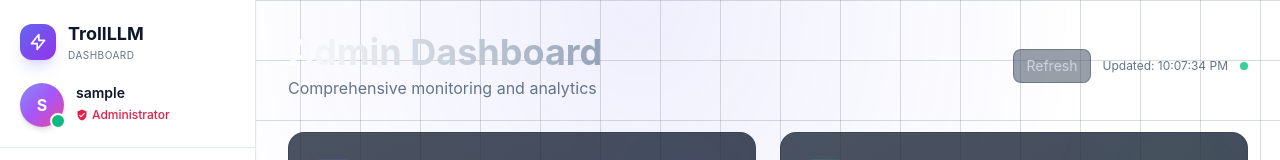
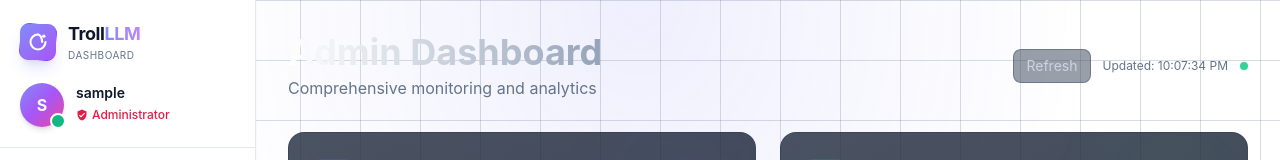
Before and after one commit to hjsad1994/Troll-LLM, a Next.js app in the folder frontend/: page / in a window 1280 px wide. Shown: the top 160 px of the page. Built offline with nearby package versions, Linux system fonts and the light colour scheme; no server answers; sample sign-in values are in the browser's storage.

Commit message:
Revamp Sidebar logo and text styling
- Updated the logo section in the Sidebar component to enhance visual appeal with a new gradient effect and animation on hover.
- Improved text styling for the application name, incorporating a gradient effect for better branding and readability.

```diff
--- a/frontend/src/components/Sidebar.tsx
+++ b/frontend/src/components/Sidebar.tsx
@@ -107,14 +107,19 @@ export default function Sidebar() {
       {/* Header Section - Fixed */}
       <div className="flex-shrink-0 p-5 border-b border-slate-200 dark:border-[var(--theme-border)]">
         {/* Logo */}
-        <Link href="/" className="flex items-center gap-3 mb-5">
-          <div className="w-9 h-9 rounded-xl bg-gradient-to-br from-indigo-500 to-purple-600 flex items-center justify-center shadow-lg shadow-indigo-500/20">
-            <svg className="w-5 h-5 text-white" fill="none" viewBox="0 0 24 24" stroke="currentColor">
-              <path strokeLinecap="round" strokeLinejoin="round" strokeWidth={2} d="M13 10V3L4 14h7v7l9-11h-7z" />
-            </svg>
+        <Link href="/" className="flex items-center gap-3 mb-5 group">
+          <div className="relative w-9 h-9">
+            <div className="absolute inset-0 bg-gradient-to-br from-indigo-500 to-purple-600 rounded-lg rotate-6 group-hover:rotate-12 transition-transform duration-300" />
+            <div className="absolute inset-0 bg-gradient-to-br from-indigo-400 to-purple-500 rounded-lg flex items-center justify-center shadow-lg shadow-indigo-500/20">
+              <svg className="w-5 h-5 text-white" viewBox="0 0 24 24" fill="none" stroke="currentColor" strokeWidth="2.5" strokeLinecap="round" strokeLinejoin="round">
+                <path d="M12 3C7 3 3 7 3 12s4 9 9 9 9-4 9-9" />
+                <path d="M12 3c2.5 0 5 4 5 9" />
+                <circle cx="19" cy="5" r="2" fill="currentColor" stroke="none" />
+              </svg>
+            </div>
           </div>
           <div>
-            <span className="text-lg font-bold text-slate-900 dark:text-white">TrollLLM</span>
+            <span className="text-lg font-bold text-slate-900 dark:text-white tracking-tight">Troll<span className="bg-gradient-to-r from-indigo-400 to-purple-400 bg-clip-text text-transparent">LLM</span></span>
             <p className="text-[10px] text-slate-500 dark:text-slate-500 uppercase tracking-wider">Dashboard</p>
           </div>
         </Link>
```
